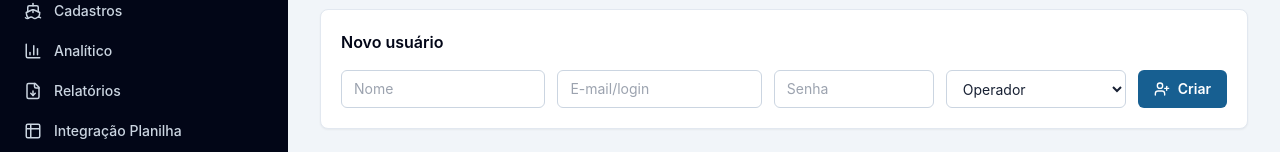
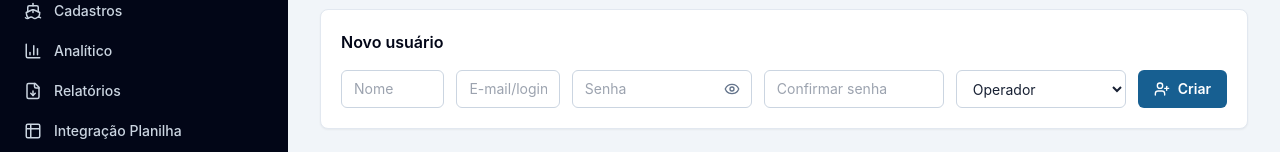
Before and after one commit to rferraz1/appMonitoramento, a React (Vite) app in the folder frontend/: page /usuarios in a window 1280 px wide. Shown: the part 163-315 px from the top of the page. Built offline with nearby package versions, Linux system fonts and the light colour scheme; no server answers; sample sign-in values are in the browser's storage.

Commit message:
Improve admin password entry for users

```diff
--- a/frontend/src/pages/Usuarios.jsx
+++ b/frontend/src/pages/Usuarios.jsx
@@ -1,11 +1,13 @@
 import { useEffect, useState } from 'react';
-import { KeyRound, UserPlus } from 'lucide-react';
+import { Eye, EyeOff, KeyRound, UserPlus } from 'lucide-react';
 import { api } from '../api/client.js';
 
 export default function Usuarios() {
   const [users, setUsers] = useState([]);
-  const [form, setForm] = useState({ name: '', email: '', password: '', role: 'operator' });
+  const [form, setForm] = useState({ name: '', email: '', password: '', confirmPassword: '', role: 'operator' });
   const [passwords, setPasswords] = useState({});
+  const [showCreatePassword, setShowCreatePassword] = useState(false);
+  const [visiblePasswords, setVisiblePasswords] = useState({});
   const [message, setMessage] = useState('');
 
   async function load() {
@@ -20,15 +22,21 @@ export default function Usuarios() {
   async function createUser(event) {
     event.preventDefault();
     setMessage('');
+    const password = form.password.trim();
+    const confirmPassword = form.confirmPassword.trim();
+    if (password !== confirmPassword) {
+      setMessage('As senhas digitadas não conferem.');
+      return;
+    }
     try {
       await api.post('/users', {
         ...form,
         email: form.email.trim(),
-        password: form.password.trim()
+        password
       });
-      setForm({ name: '', email: '', password: '', role: 'operator' });
+      setForm({ name: '', email: '', password: '', confirmPassword: '', role: 'operator' });
       await load();
-      setMessage('Usuário criado com sucesso.');
+      setMessage(`Usuário criado com sucesso. Login: ${form.email.trim().toLowerCase()}`);
     } catch (error) {
       setMessage(error.response?.data?.message || 'Não foi possível criar o usuário.');
     }
@@ -56,10 +64,35 @@ export default function Usuarios() {
 
       <section className="panel p-5">
         <h2 className="font-semibold text-slate-950">Novo usuário</h2>
-        <form onSubmit={createUser} className="mt-4 grid gap-3 lg:grid-cols-[1fr_1fr_160px_180px_auto]">
+        <form onSubmit={createUser} className="mt-4 grid gap-3 xl:grid-cols-[1fr_1fr_180px_180px_170px_auto]">
           <input className="input" placeholder="Nome" value={form.name} onChange={(e) => setForm({ ...form, name: e.target.value })} />
           <input className="input" placeholder="E-mail/login" value={form.email} onChange={(e) => setForm({ ...form, email: e.target.value })} />
-          <input className="input" type="password" placeholder="Senha" value={form.password} onChange={(e) => setForm({ ...form, password: e.target.value })} />
+          <div className="relative">
+            <input
+              className="input pr-10"
+              type={showCreatePassword ? 'text' : 'password'}
+              placeholder="Senha"
+              autoComplete="new-password"
+              value={form.password}
+              onChange={(e) => setForm({ ...form, password: e.target.value })}
+            />
+            <button
+              type="button"
+              className="absolute right-2 top-1/2 -translate-y-1/2 rounded p-1 text-slate-500 hover:bg-slate-100"
+              onClick={() => setShowCreatePassword((value) => !value)}
+              title={showCreatePassword ? 'Ocultar senha' : 'Mostrar senha'}
+            >
+              {showCreatePassword ? <EyeOff size={16} /> : <Eye size={16} />}
+            </button>
+          </div>
+          <input
+            className="input"
+            type={showCreatePassword ? 'text' : 'password'}
+            placeholder="Confirmar senha"
+            autoComplete="new-password"
+            value={form.confirmPassword}
+            onChange={(e) => setForm({ ...form, confirmPassword: e.target.value })}
+          />
           <select className="input" value={form.role} onChange={(e) => setForm({ ...form, role: e.target.value })}>
             <option value="operator">Operador</option>
             <option value="admin">Administrador</option>
@@ -85,13 +118,24 @@ export default function Usuarios() {
               <span className="w-fit rounded-full bg-slate-100 px-2 py-1 text-xs font-semibold text-slate-700">
                 {user.role === 'admin' ? 'Administrador' : 'Operador'}
               </span>
-              <input
-                className="input"
-                type="password"
-                placeholder="Nova senha"
-                value={passwords[user.id] || ''}
-                onChange={(e) => setPasswords((current) => ({ ...current, [user.id]: e.target.value }))}
-              />
+              <div className="relative">
+                <input
+                  className="input pr-10"
+                  type={visiblePasswords[user.id] ? 'text' : 'password'}
+                  placeholder="Nova senha"
+                  autoComplete="new-password"
+                  value={passwords[user.id] || ''}
+                  onChange={(e) => setPasswords((current) => ({ ...current, [user.id]: e.target.value }))}
+                />
+                <button
+                  type="button"
+                  className="absolute right-2 top-1/2 -translate-y-1/2 rounded p-1 text-slate-500 hover:bg-slate-100"
+                  onClick={() => setVisiblePasswords((current) => ({ ...current, [user.id]: !current[user.id] }))}
+                  title={visiblePasswords[user.id] ? 'Ocultar senha' : 'Mostrar senha'}
+                >
+                  {visiblePasswords[user.id] ? <EyeOff size={16} /> : <Eye size={16} />}
+                </button>
+              </div>
               <button className="btn-secondary" onClick={() => resetPassword(user.id)}>
                 <KeyRound size={16} />
                 Redefinir
```
